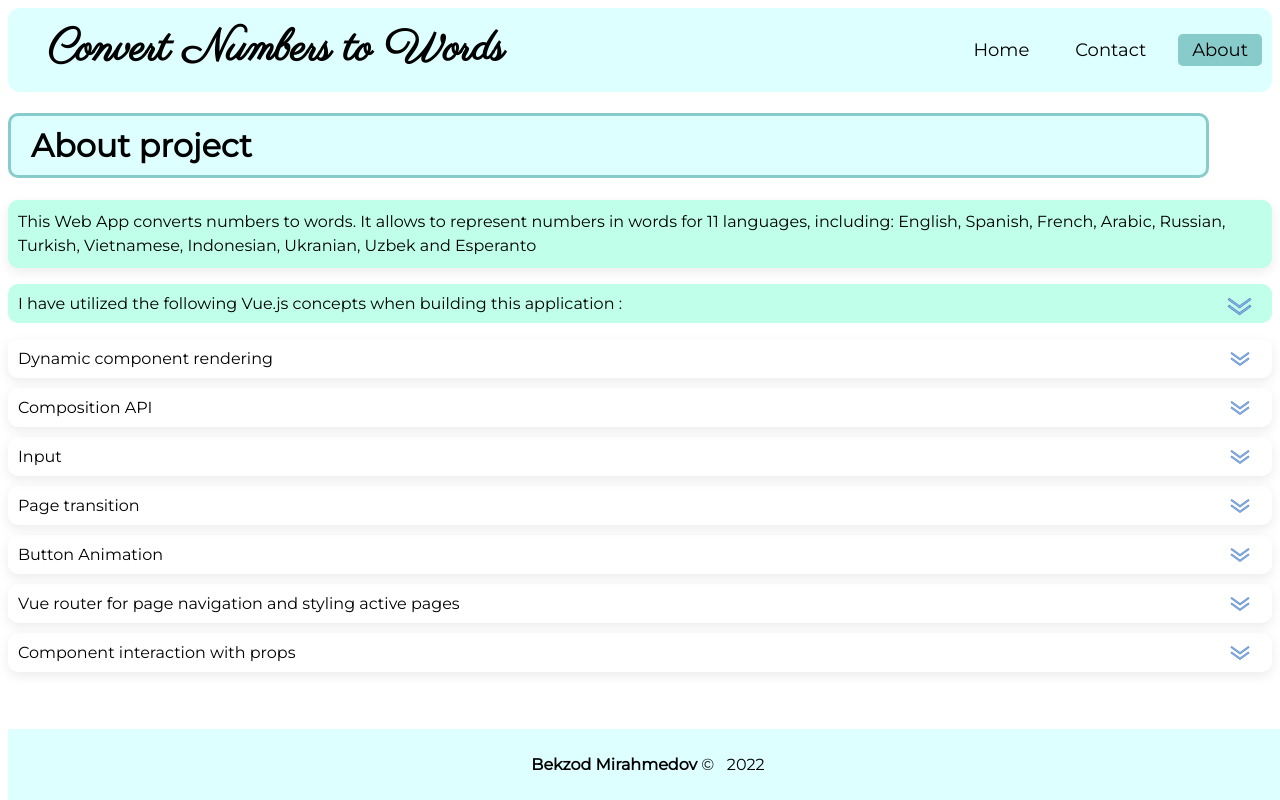
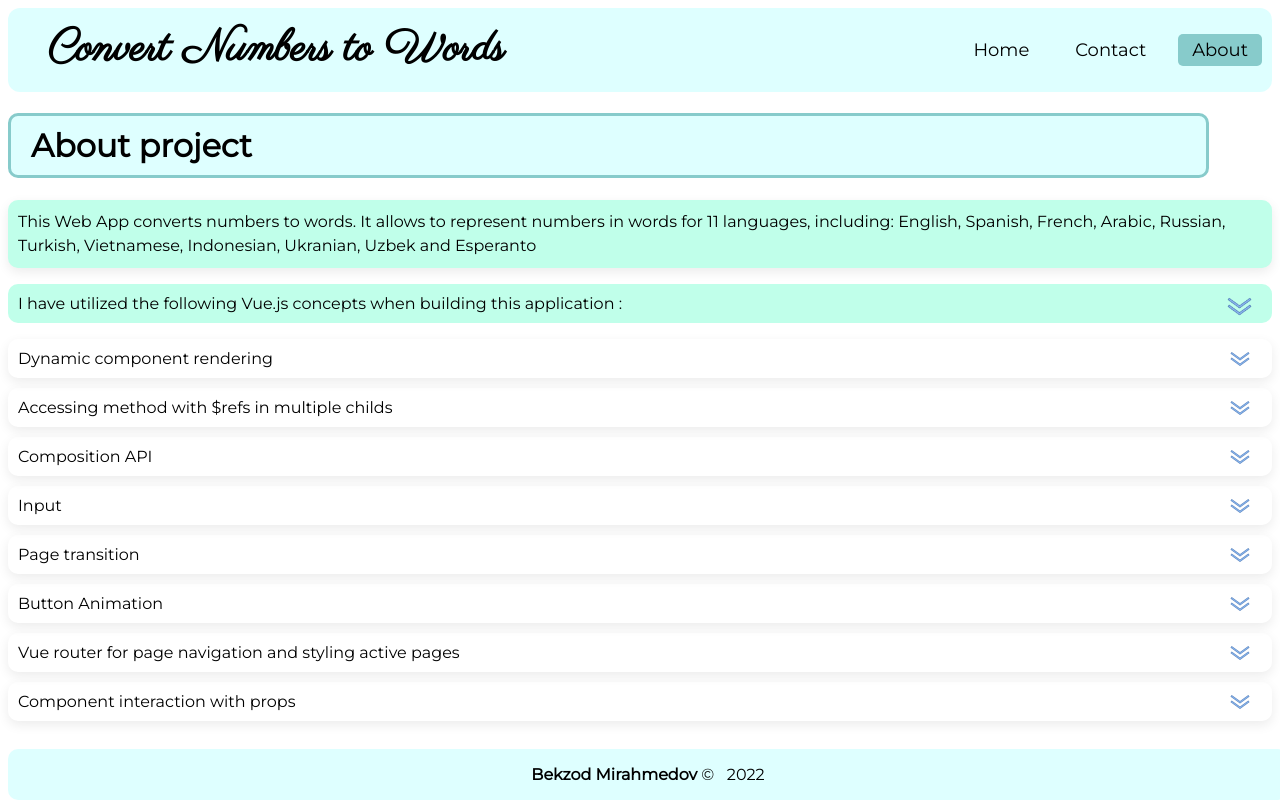
Before and after one commit to notarious2/numWordsApp, a Vue app: page /about in a window 1280 px wide. Built offline with nearby package versions, Linux system fonts and the light colour scheme.

Commit message:
fixed some errors in footer

```diff
--- a/src/App.vue
+++ b/src/App.vue
@@ -1,4 +1,5 @@
 <template>
+  <div>
     <navigation-bar></navigation-bar>
 
     <router-view v-slot="slotProps">
@@ -6,8 +7,8 @@
         <component :is="slotProps.Component"></component>
       </transition>
     </router-view>
-
     <the-footer></the-footer>
+  </div>
 </template>
 
 <style>
--- /dev/null
+++ b/src/components/UI/NewFooter.vue
@@ -0,0 +1,3 @@
+<template>
+  <h1>WTF</h1>
+</template>
--- a/src/components/UI/TheFooter.vue
+++ b/src/components/UI/TheFooter.vue
@@ -1,35 +1,24 @@
 <template>
   <div class="footerWrap">
-    <div class="footer">
-      <div class="footerContent">
-        <p>
-          <strong>Bekzod Mirahmedov</strong> &copy; &nbsp;
-          {{ new Date().getFullYear() }}
-        </p>
-      </div>
-    </div>
+    <p class="footer-text">
+      <strong>Bekzod Mirahmedov</strong> &copy; &nbsp;
+      {{ new Date().getFullYear() }}
+    </p>
   </div>
 </template>
 
 <style scoped>
 .footerWrap {
-  width: 100%;
   position: fixed;
-  bottom: 0px;
-  background-color: rgb(222 255 255);
-}
-.footer {
-  width: 400px;
-  margin: auto;
-}
-.footerContent {
-  float: left;
-  width: 100%;
-  padding: 10px 0;
-}
-.footer p {
-  float: left;
+  bottom: 0;
   width: 100%;
   text-align: center;
+  margin: 0 auto;
+  background-color: rgb(222 255 255);
+  border-radius: 10px;
+}
+
+.footer-text {
+  width: 100%;
 }
 </style>
--- a/src/pages/about/TheAbout.vue
+++ b/src/pages/about/TheAbout.vue
@@ -48,7 +48,7 @@ function toggle() {
     currentUrl.value = urls.value[0];
     currentImage.value = 0;
   }
-
+  // accessing method of each child
   for (const i in Array.from(Array(7).keys())) {
     childs.value[i].toggleAll(currentState.value);
   }
--- a/src/pages/about/skillset.js
+++ b/src/pages/about/skillset.js
@@ -2,12 +2,17 @@ export default [
   {
     skill: "Dynamic component rendering",
     description: `Each list item in this page is a separate component. I have used
-     v-for to render same component multiple times but with different parameters`,
+     v-for to render same component multiple times but with different parameters.`,
+  },
+  {
+    skill: "Accessing method with $refs in multiple childs ",
+    description: `To expand and collapse descriptions at once, I have used $refs to access a method
+     in each loaded child component. It is implemented for a script setup of the Composition API.`,
   },
   {
     skill: "Composition API",
-    description:
-      "I first used Options API and then switched to Composition API",
+    description: `The app was initially built using Options API, but then switched to Composition API
+      with a <script setup>`,
   },
   { skill: "Input", description: "add Description here" },
   { skill: "Page transition", description: "add Description here" },
```
Lines whose indentation alone changed are shown as unchanged.
